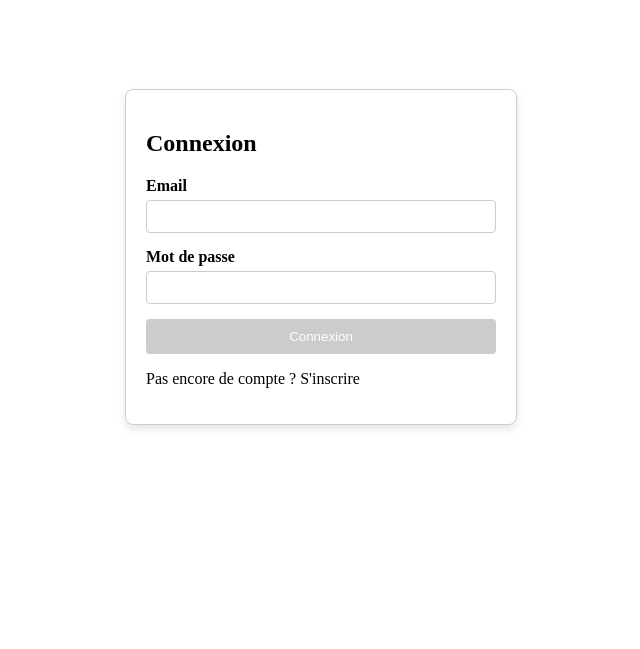
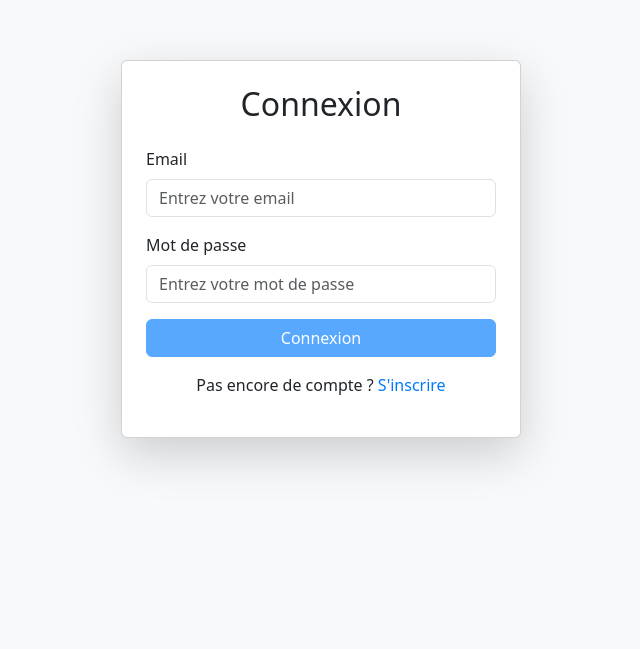
Before and after one commit to khayridine/angular-pfe, an Angular app: page / in a window 1280 px wide. Shown: the part 151-800 px from the top of the page, without its empty margins (319-959 px from the left). Built offline with nearby package versions, Linux system fonts and the light colour scheme.

Commit message:
add bootstrap

```diff
--- a/angular.json
+++ b/angular.json
@@ -32,9 +32,14 @@
               }
             ],
             "styles": [
-              "src/styles.scss"
+              "src/styles.scss" ,
+              "./node_modules/bootstrap/dist/css/bootstrap.min.css"
+
             ],
-            "scripts": [],
+
+            "scripts": [
+              "./node_modules/bootstrap/dist/js/bootstrap.bundle.min.js"
+            ] ,
             "server": "src/main.server.ts",
             "outputMode": "server",
             "ssr": {
@@ -96,9 +101,13 @@
               }
             ],
             "styles": [
-              "src/styles.scss"
+              "src/styles.css",
+              "./node_modules/bootstrap/dist/css/bootstrap.min.css"
             ],
-            "scripts": []
+            "scripts": [
+              "./node_modules/bootstrap/dist/js/bootstrap.bundle.min.js"
+            ]
+
           }
         }
       }
--- a/package.json
+++ b/package.json
@@ -20,6 +20,8 @@
     "@angular/platform-server": "^19.2.0",
     "@angular/router": "^19.2.0",
     "@angular/ssr": "^19.2.0",
+    "@popperjs/core": "^2.11.8",
+    "bootstrap": "^5.3.3",
     "express": "^4.18.2",
     "rxjs": "~7.8.0",
     "tslib": "^2.3.0",
--- a/src/app/pages/login/login.component.html
+++ b/src/app/pages/login/login.component.html
@@ -1,47 +1,59 @@
-<div class="login-container">
-  <div class="login-card">
-    <h2>Connexion</h2>
+<div class="container d-flex justify-content-center align-items-center min-vh-100">
+  <div class="card shadow-lg p-4 rounded" style="width: 100%; max-width: 400px;">
+    <h2 class="text-center mb-4">Connexion</h2>
 
     <form [formGroup]="loginForm" (ngSubmit)="login()">
       <!-- Champ Email -->
-      <div class="input-group">
-        <label>Email</label>
-        <input type="email" formControlName="email">
-        <p *ngIf="loginForm.get('email')?.invalid && loginForm.get('email')?.touched" class="error-message">
+      <div class="mb-3">
+        <label for="email" class="form-label">Email</label>
+        <input
+          type="email"
+          id="email"
+          class="form-control"
+          formControlName="email"
+          [ngClass]="{'is-invalid': loginForm.get('email')?.invalid && loginForm.get('email')?.touched}"
+          placeholder="Entrez votre email"
+        />
+        <div class="invalid-feedback">
           Adresse email invalide.
-        </p>
+        </div>
       </div>
 
       <!-- Champ Mot de passe -->
-      <div class="input-group">
-        <label>Mot de passe</label>
-      <input type="password" formControlName="password">
-        <p *ngIf="loginForm.get('password')?.invalid && loginForm.get('password')?.touched" class="error-message">
+      <div class="mb-3">
+        <label for="password" class="form-label">Mot de passe</label>
+        <input
+          type="password"
+          id="password"
+          class="form-control"
+          formControlName="password"
+          [ngClass]="{'is-invalid': loginForm.get('password')?.invalid && loginForm.get('password')?.touched}"
+          placeholder="Entrez votre mot de passe"
+        />
+        <div class="invalid-feedback">
           Le mot de passe doit comporter au moins 6 caractères.
-        </p>
+        </div>
       </div>
 
-      <!-- Message d'erreur -->
-      <p *ngIf="errorMessage" class="error-message">{{ errorMessage }}</p>
+      <!-- Message d'erreur global -->
+      <div *ngIf="errorMessage" class="alert alert-danger mt-3">
+        {{ errorMessage }}
+      </div>
 
       <!-- Bouton de soumission -->
-      <button type="submit" [disabled]="loginForm.invalid">Connexion</button>
+      <div class="d-grid">
+        <button
+          type="submit"
+          class="btn btn-primary"
+          [disabled]="loginForm.invalid">
+          Connexion
+        </button>
+      </div>
 
-      <p>Pas encore de compte ? <a routerLink="/signup">S'inscrire</a></p>
+      <!-- Lien d'inscription -->
+      <p class="text-center mt-3">
+        Pas encore de compte ? <a routerLink="/signup" class="text-decoration-none">S'inscrire</a>
+      </p>
     </form>
   </div>
 </div>
-
-<form [formGroup]="loginForm" (ngSubmit)="login()">
-  <label>
-    Email:
-    <input type="email" formControlName="email">
-  </label>
-  <br>
-  <label>
-    Mot de passe:
-    <input type="password" formControlName="password">
-  </label>
-  <br>
-  <button type="submit">Se connecter</button>
-</form>
--- a/src/app/pages/login/login.component.scss
+++ b/src/app/pages/login/login.component.scss
@@ -1,52 +1,30 @@
-.login-container {
-  display: flex;
-  justify-content: center;
-  align-items: center;
-  height: 100vh;
+.container {
+  background-color: #f8f9fa; /* Couleur de fond légère */
 }
 
-.login-card {
-  width: 350px;
-  padding: 20px;
-  border: 1px solid #ccc;
-  border-radius: 8px;
-  box-shadow: 0 4px 8px rgba(0, 0, 0, 0.1);
+.card {
+  border-radius: 12px;
 }
 
-.input-group {
-  margin-bottom: 15px;
+.btn-primary {
+  background-color: #007bff;
+  border-color: #007bff;
+  transition: background-color 0.2s ease;
 }
 
-label {
-  display: block;
-  font-weight: bold;
-  margin-bottom: 5px;
+.btn-primary:hover {
+  background-color: #0056b3;
+  border-color: #0056b3;
 }
 
-input {
-  width: 100%;
-  padding: 8px;
-  border: 1px solid #ccc;
-  border-radius: 4px;
-  box-sizing: border-box;
+.invalid-feedback {
+  font-size: 0.875em;
 }
 
-button {
-  width: 100%;
-  padding: 10px;
-  background-color: #28a745;
-  color: #fff;
-  border: none;
-  border-radius: 4px;
-  cursor: pointer;
+a {
+  color: #007bff;
 }
 
-button:disabled {
-  background-color: #ccc;
-  cursor: not-allowed;
+a:hover {
+  color: #0056b3;
 }
-
-.error-message {
-  color: red;
-  font-size: 14px;
-}
```
Also changed, not shown: 1 other file (tests, documents, lock files or other folders).
